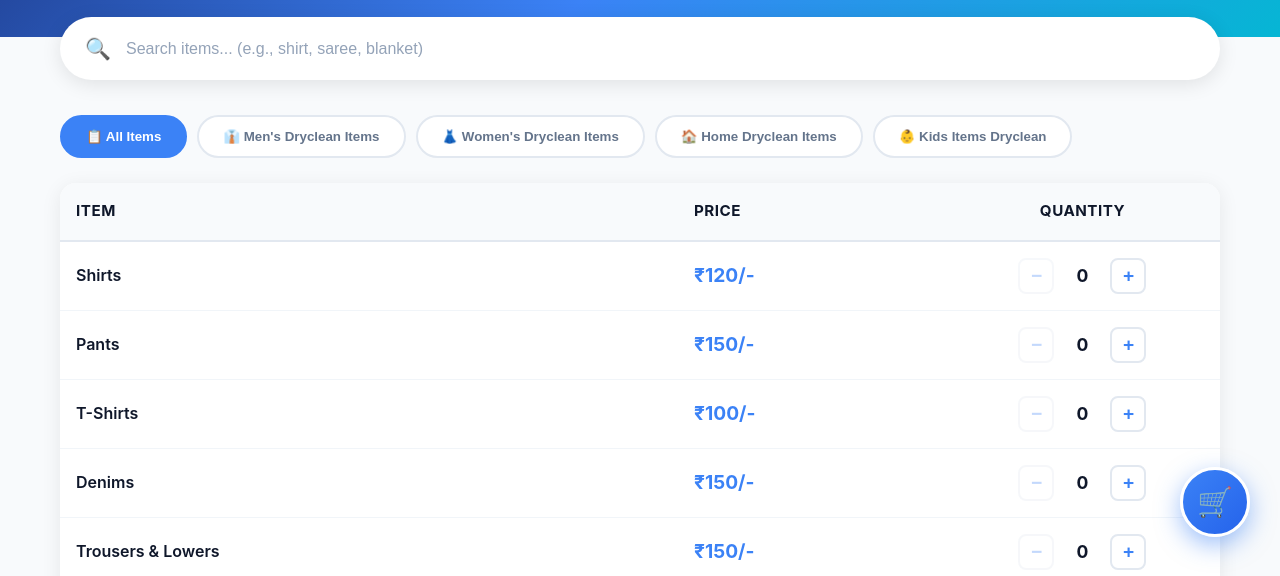
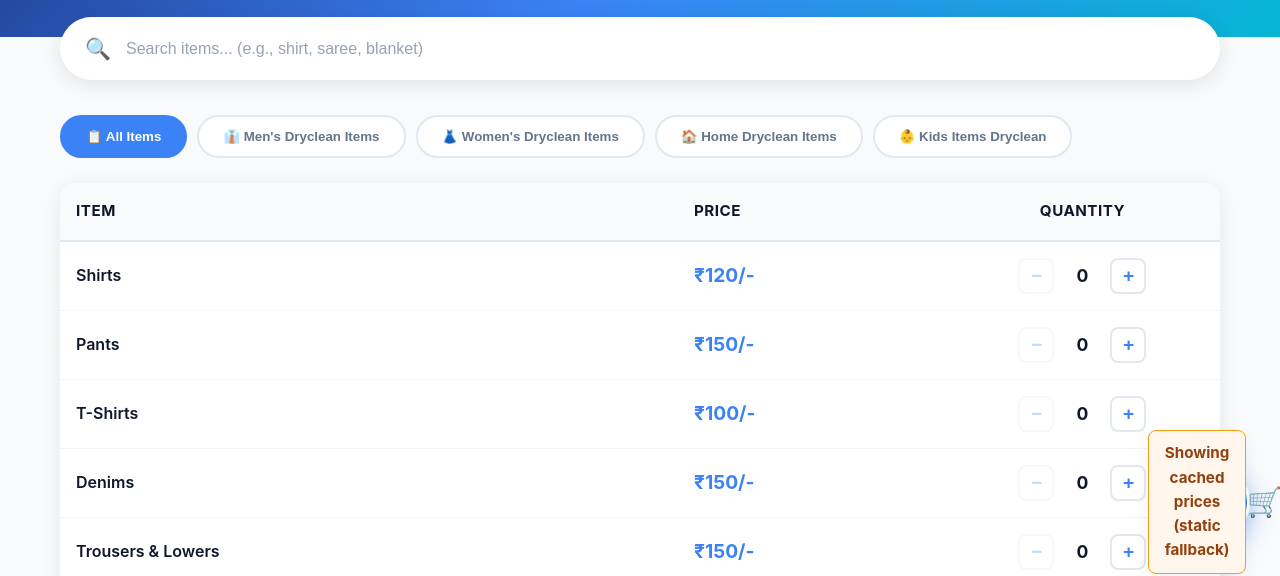
Before and after one commit to SahilRouthan/Devbhoomi-Drycleaner, a website: page pricing.html in a window 1280 px wide. Shown: the part 233-809 px from the top of the page. Drawn offline with Linux system fonts and the light colour scheme; no server answers.

Commit message:
frontend: show pricing source banner (API vs static fallback)

```diff
--- a/js/pricing.js
+++ b/js/pricing.js
@@ -13,6 +13,7 @@ document.addEventListener('DOMContentLoaded', async function() {
       if (response.ok && data && data.success) {
         allCategories = data.categories;
         console.log('Pricing loaded from API');
+        setPricingBanner('api', 'Pricing loaded from server');
       } else {
         throw new Error('API returned no pricing');
       }
@@ -24,6 +25,7 @@ document.addEventListener('DOMContentLoaded', async function() {
         const staticJson = await staticRes.json();
         allCategories = staticJson.categories || [];
         console.log('Pricing loaded from static JSON');
+        setPricingBanner('static', 'Showing cached prices (static fallback)');
       } catch (staticErr) {
         console.error('Failed to load static pricing.json fallback:', staticErr);
         throw staticErr; // let outer catch display error to user
@@ -43,10 +45,23 @@ document.addEventListener('DOMContentLoaded', async function() {
     setupSearch();
   } catch (error) {
     console.error('Error loading pricing data:', error);
+    setPricingBanner('error', 'Error loading pricing. Please refresh the page.');
     document.getElementById('pricingTableBody').innerHTML =
       '<tr><td colspan="3" style="text-align:center;color:#ef4444;padding:40px;">Error loading pricing. Please refresh the page.</td></tr>';
   }
 });
+
+// Display a small banner indicating source of pricing data
+function setPricingBanner(type, message) {
+  const banner = document.getElementById('pricingBanner');
+  if (!banner) return;
+  banner.style.display = 'block';
+  banner.textContent = message || '';
+  banner.classList.remove('api', 'static', 'error');
+  if (type === 'api') banner.classList.add('api');
+  else if (type === 'static') banner.classList.add('static');
+  else banner.classList.add('error');
+}
 
 function loadCartQuantities() {
   const cartItems = cart.getItems();
--- a/pricing.html
+++ b/pricing.html
@@ -221,6 +221,20 @@
       z-index: 1000;
       border: 3px solid white;
     }
+    .pricing-banner {
+      max-width: 1200px;
+      margin: 12px auto;
+      padding: 10px 16px;
+      border-radius: 8px;
+      text-align: center;
+      font-weight: 700;
+      font-size: 0.95rem;
+      display: none;
+      box-shadow: 0 6px 18px rgba(2,6,23,0.06);
+    }
+    .pricing-banner.api { background: #ecfdf5; color: #065f46; border: 1px solid #10b981; }
+    .pricing-banner.static { background: #fff7ed; color: #92400e; border: 1px solid #f59e0b; }
+    .pricing-banner.error { background: #fff1f2; color: #9f1239; border: 1px solid #ef4444; }
     .cart-float-btn:hover {
       transform: scale(1.1) rotate(5deg);
       box-shadow: 0 12px 32px rgba(59, 130, 246, 0.6);
@@ -302,6 +316,12 @@
   </div>
 
   <a href="cart.html" class="cart-float-btn" id="cartFloatBtn">
+
+      <!-- Pricing source banner (shows whether prices came from API or static fallback) -->
+      <div id="pricingBanner" class="pricing-banner" aria-live="polite" style="display:none;">
+        <!-- JS will populate this -->
+      </div>
+
     🛒
     <span class="cart-badge" id="cartBadge">0</span>
   </a>
```
